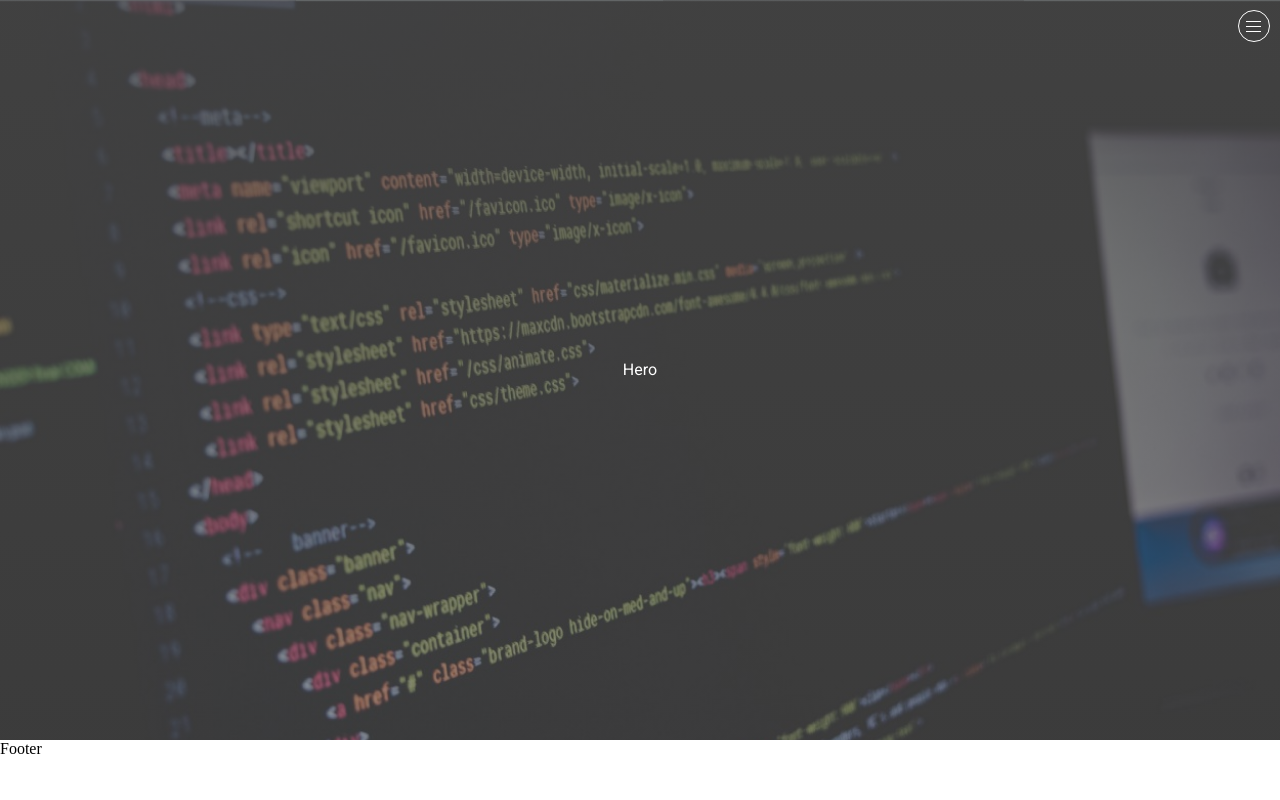
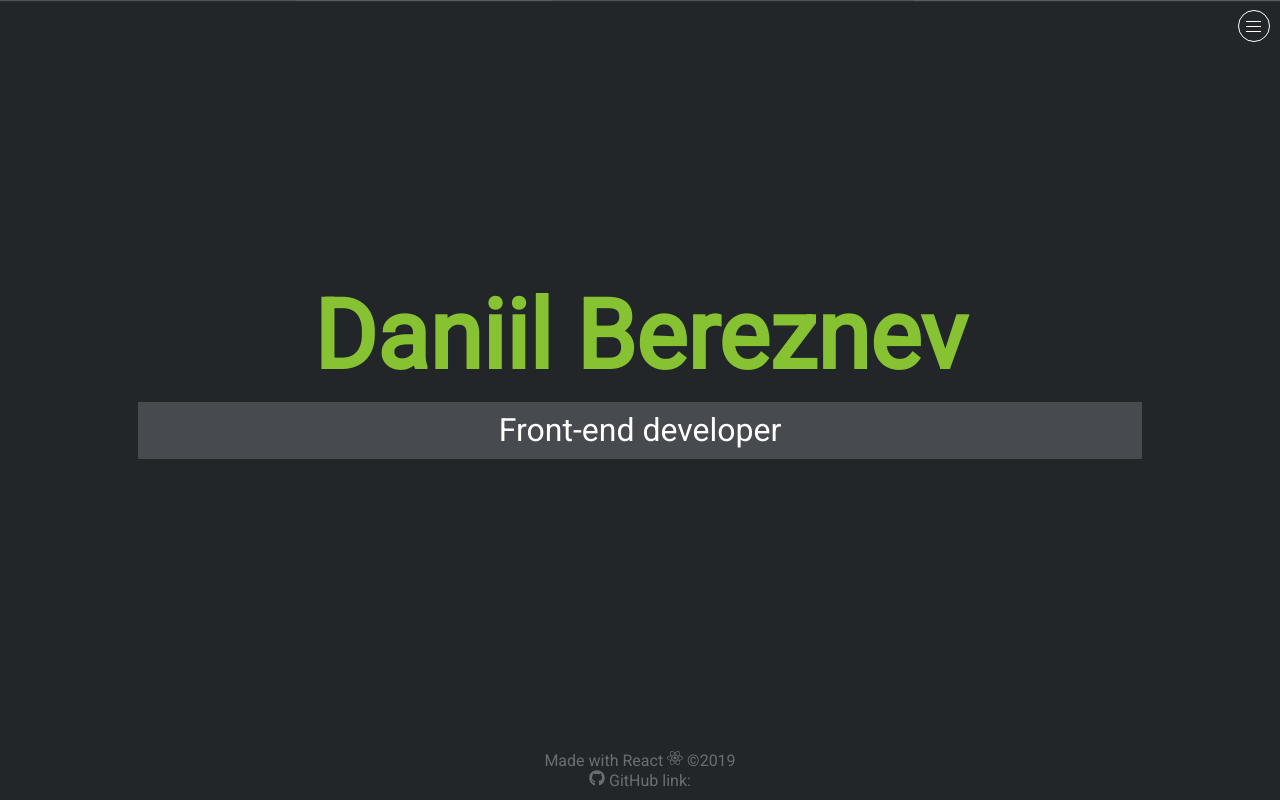
Before and after one commit to DaniilMarch/page, a React (Create React App) app: page / in a window 1280 px wide. Built offline with nearby package versions, Linux system fonts and the light colour scheme.

Commit message:
added hero card and some icons and styling

```diff
--- a/src/components/Bio.js
+++ b/src/components/Bio.js
@@ -1,6 +1,15 @@
 import React, { useState, useEffect } from "react";
 import styled from "styled-components";
 import cn from "classnames";
+import {
+  FaReact,
+  FaHtml5,
+  FaCss3Alt,
+  FaJsSquare,
+  FaNodeJs,
+  FaGitSquare,
+  FaNpm
+} from "react-icons/fa";
 
 import ContentWrapper from "./ContentWrapper";
 import face from "../img/face.jpg";
@@ -45,13 +54,17 @@ const Bio = ({ className }) => {
               <li>
                 <span className="skill-category">Hard</span>
                 <ul>
-                  <li>HTML</li>
-                  <li>CSS</li>
                   <li>
-                    JS
+                    HTML <FaHtml5 color={style.highlightText} />
+                  </li>
+                  <li>
+                    CSS <FaCss3Alt color={style.highlightText} />
+                  </li>
+                  <li>
+                    JS <FaJsSquare color={style.highlightText} />
                     <ul>
                       <li>
-                        React
+                        React <FaReact color={style.highlightText} />
                         <ul>
                           <li>React Router</li>
                           <li>Styled Components</li>
@@ -65,7 +78,7 @@ const Bio = ({ className }) => {
                         </ul>
                       </li>
                       <li>
-                        NodeJS
+                        NodeJS <FaNodeJs color={style.highlightText} />
                         <ul>
                           <li>Express.js</li>
                         </ul>
@@ -75,8 +88,12 @@ const Bio = ({ className }) => {
                   <li>
                     Other
                     <ul>
-                      <li>Git</li>
-                      <li>npm</li>
+                      <li>
+                        Git <FaGitSquare color={style.highlightText} />
+                      </li>
+                      <li>
+                        npm <FaNpm color={style.highlightText} />
+                      </li>
                       <li>Basics of Webpack</li>
                       <li>B2 English</li>
                     </ul>
--- a/src/components/Footer.js
+++ b/src/components/Footer.js
@@ -1,12 +1,35 @@
 import React from "react";
 import styled from "styled-components";
+import { FaReact, FaGithub } from "react-icons/fa";
+
+import style from "../config/style";
 
 const Footer = ({ className }) => {
-  return <div>Footer</div>;
+  return (
+    <div className={className}>
+      <p>
+        Made with React <FaReact /> &copy;2019
+      </p>
+      <p>
+        <FaGithub /> GitHub link:
+      </p>
+    </div>
+  );
 };
 
 const StyledFooter = styled(Footer)`
   height: 60px;
+  background-color: ${style.bg};
+  color: ${style.secondary};
+  font-family: "Roboto", sans-serif;
+  text-align: center;
+  display: flex;
+  flex-direction: column;
+  justify-content: center;
+  align-items: center;
+  p {
+    margin: 0;
+  }
 `;
 
 export default StyledFooter;
--- a/src/components/Hero.js
+++ b/src/components/Hero.js
@@ -1,8 +1,87 @@
-import React from "react";
-import HeroWrapper from "./HeroWrapper";
+import React, { useState, useEffect } from "react";
+import styled from "styled-components";
+import cn from "classnames";
 
-const Hero = () => {
-  return <HeroWrapper>Hero</HeroWrapper>;
+import ContentWrapper from "./ContentWrapper";
+import style from "../config/style";
+
+const Hero = ({ className }) => {
+  const [mounted, mount] = useState(false);
+  useEffect(() => mount(true), []);
+  return (
+    <ContentWrapper>
+      <div className={cn(className, { mounted })}>
+        <h1>
+          <span className="word-1">Daniil</span>{" "}
+          <span className="word-2">Bereznev</span>
+        </h1>
+        <p>
+          <span className="word-3">Front-end</span>{" "}
+          <span className="word-4">developer</span>
+        </p>
+      </div>
+    </ContentWrapper>
+  );
 };
 
-export default Hero;
+const StyledHero = styled(Hero)`
+  width: 80%;
+  h1 {
+    font-size: 3rem;
+    color: ${style.highlightText};
+    margin: 10px;
+    text-align: center;
+  }
+  p {
+    font-size: 2rem;
+    margin: 10px;
+    background-color: ${style.secondaryDarker};
+    padding: 10px;
+    text-align: center;
+  }
+  .word-1,
+  .word-2,
+  .word-3,
+  .word-4 {
+    transition: all 0.2s ease;
+    opacity: 0;
+    transform: translate(-100px);
+    display: inline-block;
+  }
+  .word-1 {
+    transition-delay: 0s;
+  }
+  .word-2 {
+    transition-delay: 0.1s;
+  }
+  .word-3 {
+    transition-delay: 0.2s;
+  }
+  .word-4 {
+    transition-delay: 0.3s;
+  }
+  &.mounted {
+    .word-1,
+    .word-2,
+    .word-3,
+    .word-4 {
+      transform: translate(0);
+      opacity: 1;
+    }
+  }
+  @media screen and (min-width: 768px) {
+    h1 {
+      font-size: 6rem;
+      color: ${style.highlightText};
+      margin: 10px;
+    }
+    p {
+      font-size: 2rem;
+      margin: 10px;
+      background-color: ${style.secondaryDarker};
+      padding: 10px;
+    }
+  }
+`;
+
+export default StyledHero;
--- a/src/components/HeroWrapper.js
+++ /dev/null
@@ -1,20 +0,0 @@
-import styled from "styled-components";
-import style from "../config/style";
-import bg from "../img/bg.jpeg";
-
-const HeroWrapper = styled.div`
-  font-family: "Roboto", sans-serif;
-  overflow: hidden;
-  min-height: calc(100vh - 60px);
-  background: linear-gradient(rgba(68, 68, 68, 0.8), rgba(68, 68, 68, 0.5)),
-    url(${bg});
-  background-size: cover;
-  background-repeat: no-repeat;
-  color: ${style.mainText};
-  display: flex;
-  flex-direction: column;
-  justify-content: center;
-  align-items: center;
-`;
-
-export default HeroWrapper;
--- a/src/components/Navbar.js
+++ b/src/components/Navbar.js
@@ -24,10 +24,9 @@ const Navbar = ({ className, location }) => {
             home
           </Link>
         </li>
-
         <li>
-          <Link to="/contacts" onClick={onNavBtnClick}>
-            contacts
+          <Link to="/bio" onClick={onNavBtnClick}>
+            bio
           </Link>
         </li>
         <li>
@@ -36,8 +35,8 @@ const Navbar = ({ className, location }) => {
           </Link>
         </li>
         <li>
-          <Link to="/bio" onClick={onNavBtnClick}>
-            bio
+          <Link to="/contacts" onClick={onNavBtnClick}>
+            contacts
           </Link>
         </li>
       </ul>
--- a/src/config/style.js
+++ b/src/config/style.js
@@ -4,5 +4,6 @@ export default {
   highlightDarker: "#61892f",
   highlightText: "#86c232",
   secondary: "#6b6e70",
-  lighter: "#B8FC5F"
+  lighter: "#B8FC5F",
+  secondaryDarker: "#474b4f"
 };
```
